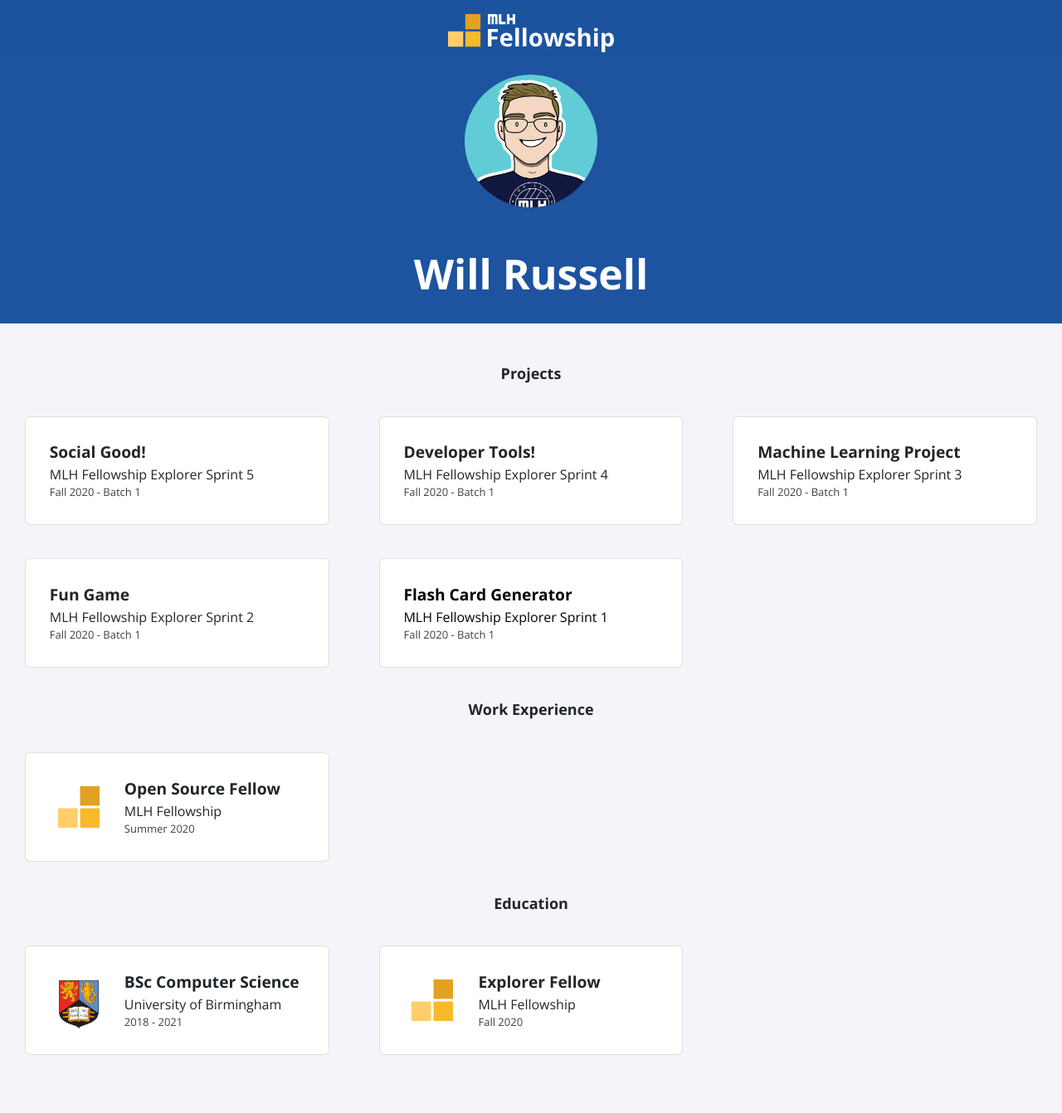
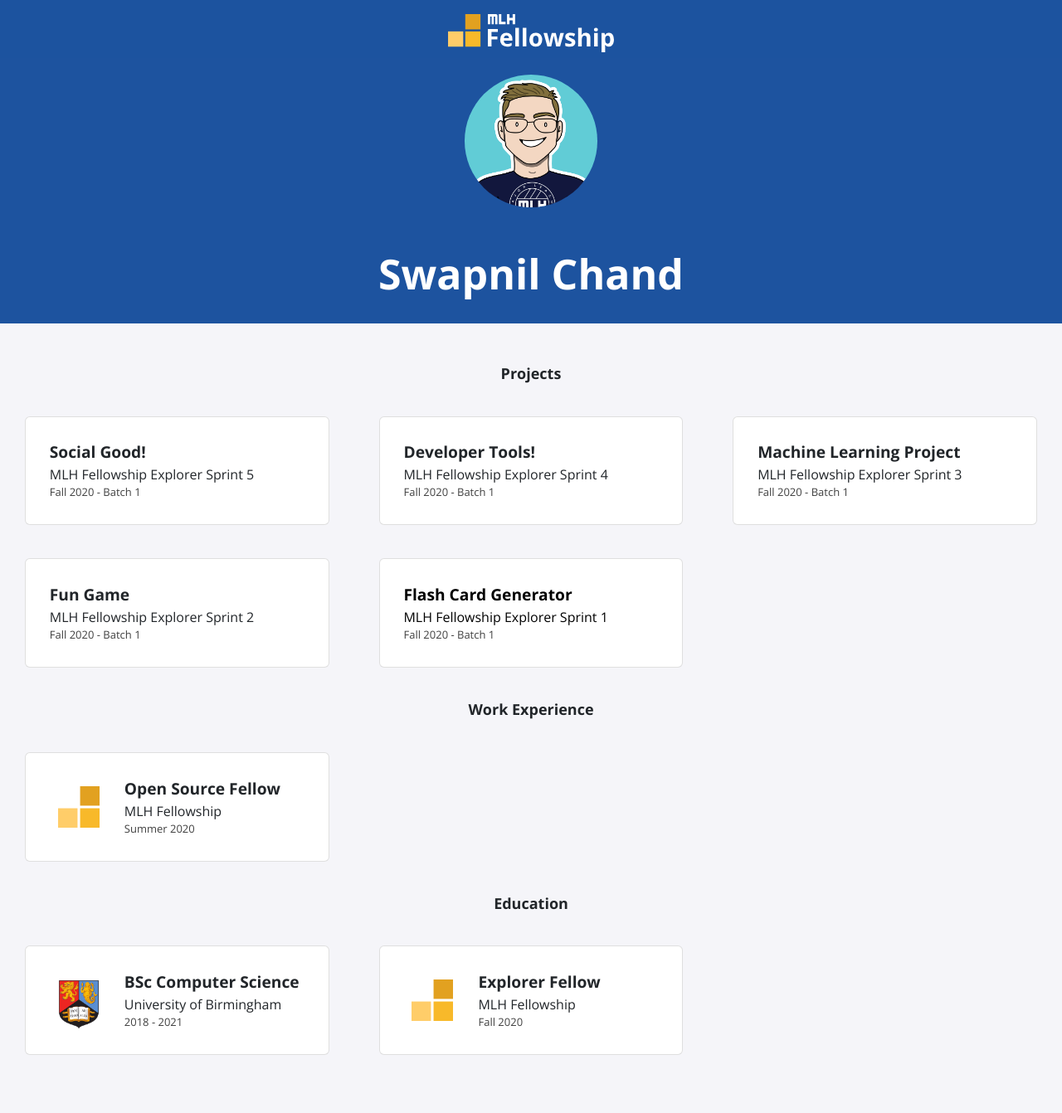
Before and after one commit to SwapnilChand/Swapnil.github.io, a Jekyll site: the page built from index.html, in a window 1280 px wide. Shown: the whole page at 83% size. Built offline with Jekyll 4.4.1, drawn with Linux system fonts in a browser that asks for light colours; nearby versions of some CDN libraries.

Commit message:
Update_config.yml to include Dreamy's name and social media

```diff
--- a/_config.yml
+++ b/_config.yml
@@ -1,13 +1,13 @@
-title: "Will Russell"
-email: fellowship@mlh.io
+title: "Swapnil Chand"
+email: dreamymoon51@gmail.com
 description: >- # this means to ignore newlines until "baseurl:"
   Write an awesome description for your new site here. You can edit this
   line in _config.yml. It will appear in your document head meta (for
   Google search results) and in your feed.xml site description.
 baseurl: "/"
-url: "/portfolio-template"
-twitter_username: mlhacks
-github_username:  mlh-fellowship
+url: "https://dreamym00n.github.io/"
+twitter_username:
+github_username:  DreamyM00n
 
 sass:
   sass_dir: _sass
```
